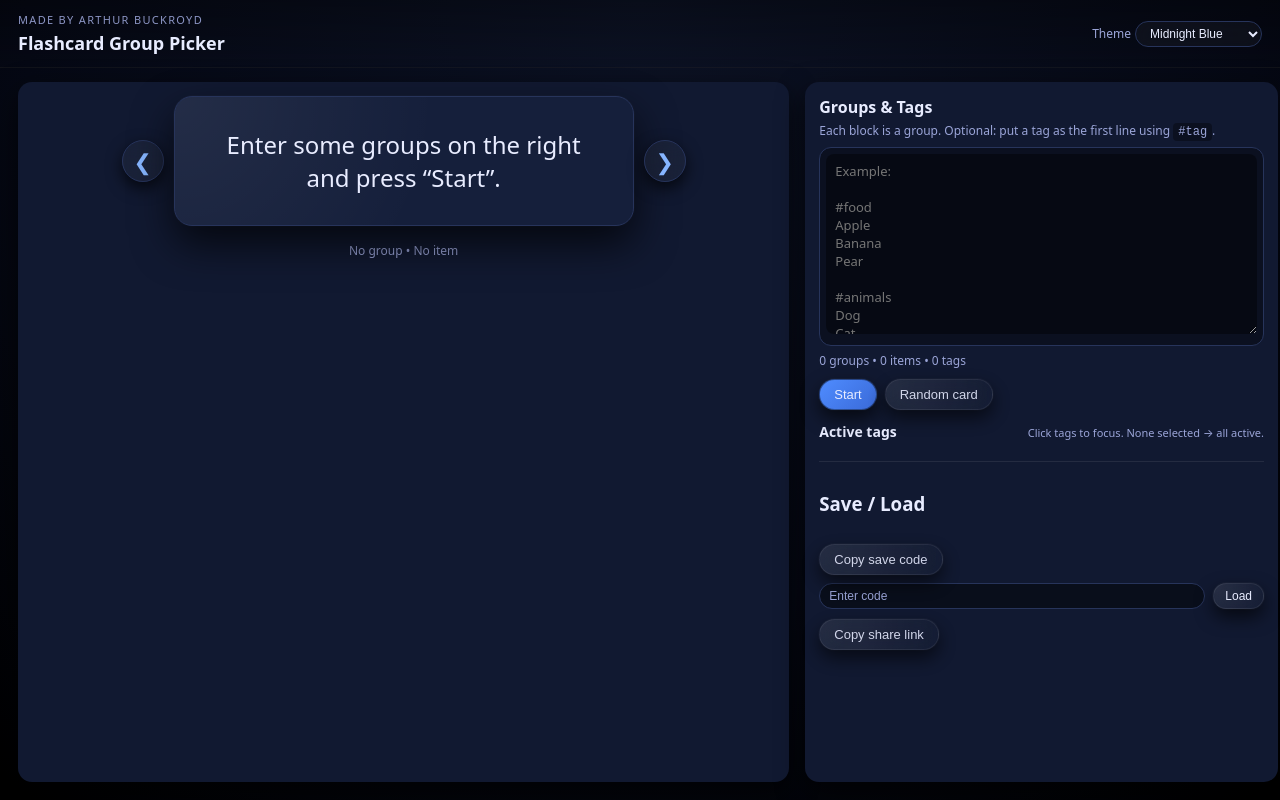
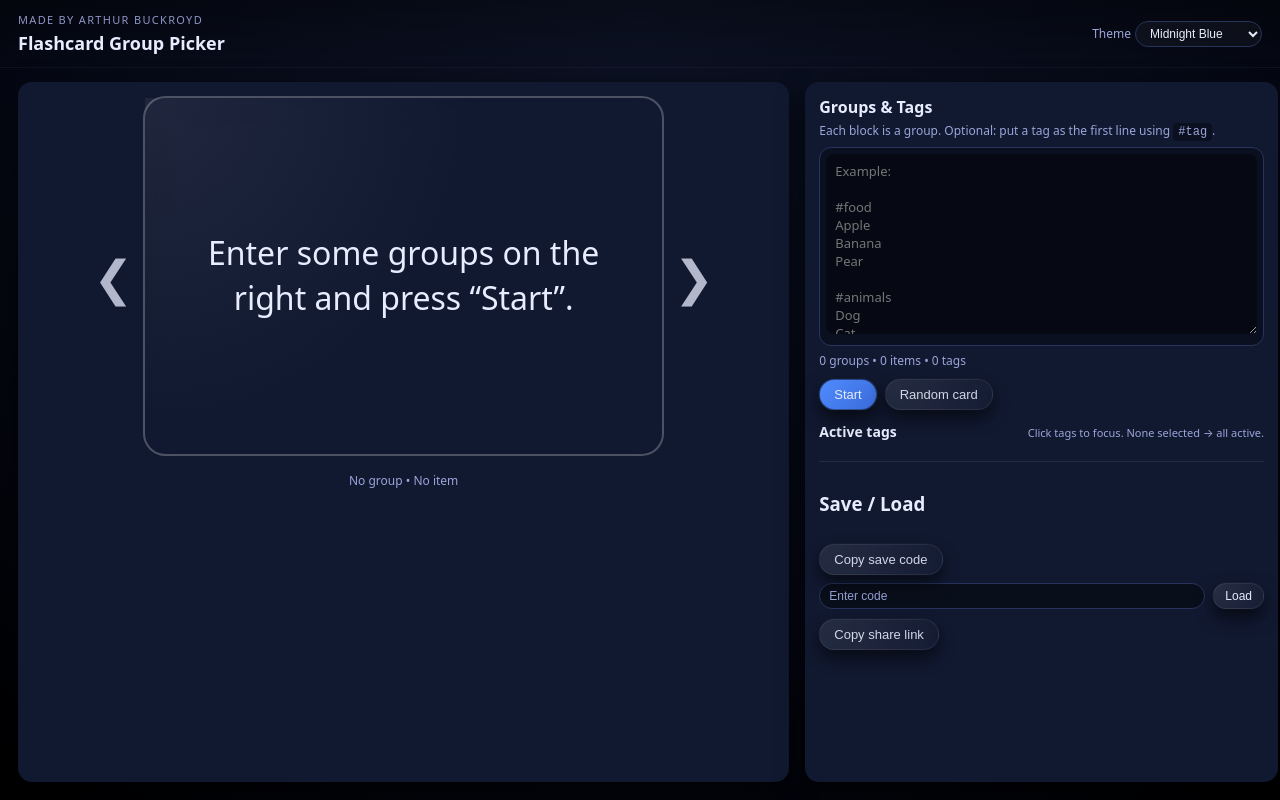
Before and after one commit to arthurbuckroyd-jpg/FlashcardPicker, a website: page public/index.html in a window 1280 px wide. Drawn offline with nearby package versions, Linux system fonts and the light colour scheme.

Commit message:
Update style.css

```diff
--- a/public/style.css
+++ b/public/style.css
@@ -250,25 +250,25 @@ body {
 }
 
 .card {
-    background: var(--panel-soft);
-    border-radius: 18px;
-    padding: 30px 32px;
-    min-width: 280px;
-    max-width: 460px;
-    min-height: 130px;
-    border: 1px solid var(--border-soft);
+    min-width: 60%;
+    max-width: 70%;
+    min-height: 45vh;
+
+    padding: 3rem 3rem;
+
+    font-size: 2rem;
+    line-height: 1.4;
+    text-align: center;
+
     display: flex;
+    justify-content: center;
     align-items: center;
-    justify-content: center;
-    text-align: center;
-    font-size: 24px;
-    font-weight: 500;
-    box-shadow:
-        0 18px 40px rgba(0,0,0,0.7),
-        0 0 0 1px rgba(255,255,255,0.02);
-    position: relative;
-    overflow: hidden;
-    transition: transform 0.22s ease, box-shadow 0.22s ease;
+
+    border-radius: 1.4rem;
+    backdrop-filter: blur(14px);
+    border: 2px solid rgba(255, 255, 255, 0.25);
+
+    transition: transform 0.25s ease, opacity 0.25s ease;
 }
 
 .card::before {
@@ -312,28 +312,16 @@ body {
 }
 
 .arrow {
-    width: 42px;
-    height: 42px;
-    border-radius: 50%;
-    background: var(--glass);
-    border: 1px solid var(--border-soft);
-    display: flex;
-    align-items: center;
-    justify-content: center;
-    font-size: 22px;
+    font-size: 3rem;
     cursor: pointer;
-    color: var(--accent-strong);
-    box-shadow: 0 6px 16px rgba(0,0,0,0.7);
-    backdrop-filter: blur(10px);
-    transition: transform 0.12s ease, box-shadow 0.15s ease, background 0.15s ease;
+    opacity: 0.75;
+    transition: opacity 0.2s, transform 0.1s;
 }
 
 .arrow:hover {
-    transform: translateY(-1px);
-    box-shadow: 0 10px 22px rgba(0,0,0,0.8);
-    background: rgba(255,255,255,0.08);
+    opacity: 1;
+    transform: scale(1.15);
 }
-
 .arrow:active {
     transform: translateY(0);
     box-shadow: 0 5px 14px rgba(0,0,0,0.7);
@@ -539,3 +527,16 @@ body {
         flex: 1 1 auto;
     }
 }
+
+@media (max-width: 700px) {
+    .card {
+        min-width: 90%;
+        min-height: 40vh;
+        font-size: 1.6rem;
+        padding: 2rem;
+    }
+
+    .arrow {
+        font-size: 2.5rem;
+    }
+}
```
